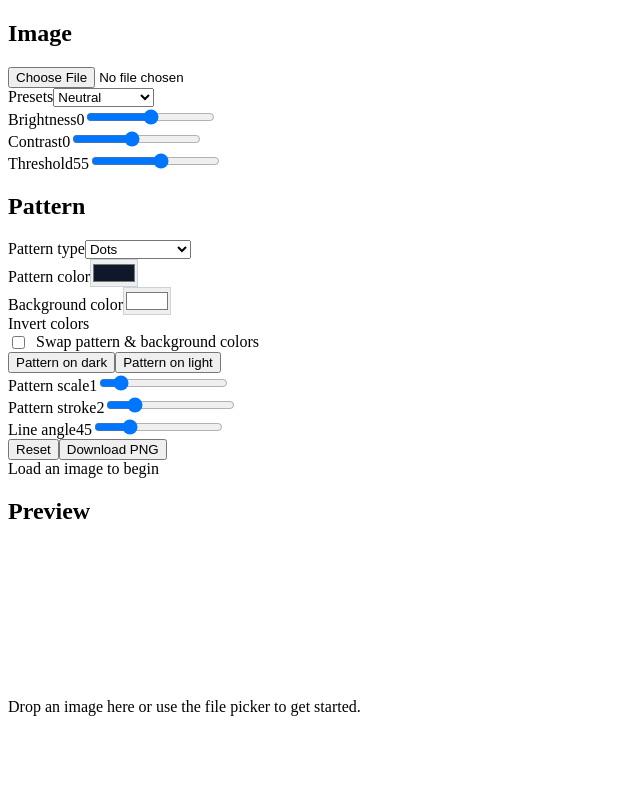
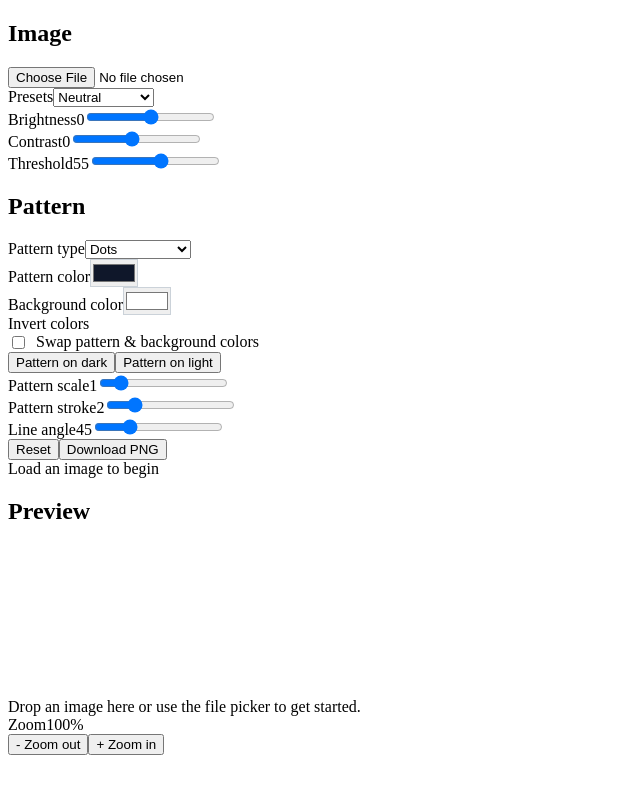
Before and after one commit to tomislavmaretic3000/Trasformator, a React (Vite) app: page / in a window 1280 px wide. Shown: the top 794 px of the page, without its empty margins (0-640 px from the left). Built offline with nearby package versions, Linux system fonts and the light colour scheme; the HTML template or start-up script is replaced by a standard one.

Commit message:
Add zoom controls with buttons and percent display

```diff
--- a/src/App.tsx
+++ b/src/App.tsx
@@ -71,6 +71,7 @@ export default function App() {
   );
   const [status, setStatus] = useState<string>("Load an image to begin");
   const [presetId, setPresetId] = useState<string>("neutral");
+  const [zoom, setZoom] = useState<number>(100);
   const [isDragging, setIsDragging] = useState(false);
   const canvasRef = useRef<HTMLCanvasElement | null>(null);
 
@@ -154,6 +155,7 @@ export default function App() {
     setPatternColor(DEFAULT_COLORS.pattern);
     setBackgroundColor(DEFAULT_COLORS.background);
     setInvertColors(false);
+    setZoom(100);
   }, []);
 
   const downloadImage = useCallback(() => {
@@ -387,13 +389,39 @@ export default function App() {
             className="canvas-frame"
             style={{ background: effectiveBackgroundColor }}
           >
-            <canvas ref={canvasRef} />
+            <canvas
+              ref={canvasRef}
+              style={{
+                transform: `scale(${zoom / 100})`,
+                transformOrigin: "top left"
+              }}
+            />
           </div>
           {!bitmap && (
             <div className="hint">
               Drop an image here or use the file picker to get started.
             </div>
           )}
+        </div>
+        <div className="control">
+          <label>
+            <span>Zoom</span>
+            <span>{formatValue(zoom)}%</span>
+          </label>
+          <div className="button-row">
+            <button
+              type="button"
+              onClick={() => setZoom((prev) => Math.max(50, prev - 10))}
+            >
+              - Zoom out
+            </button>
+            <button
+              type="button"
+              onClick={() => setZoom((prev) => Math.min(200, prev + 10))}
+            >
+              + Zoom in
+            </button>
+          </div>
         </div>
       </div>
     </div>
--- a/src/styles.css
+++ b/src/styles.css
@@ -158,7 +158,7 @@ button.primary {
   background: #e5e7eb;
   border: 1px solid #d2d6dc;
   border-radius: 12px;
-  overflow: hidden;
+  overflow: auto;
   min-height: 280px;
 }
 
```
